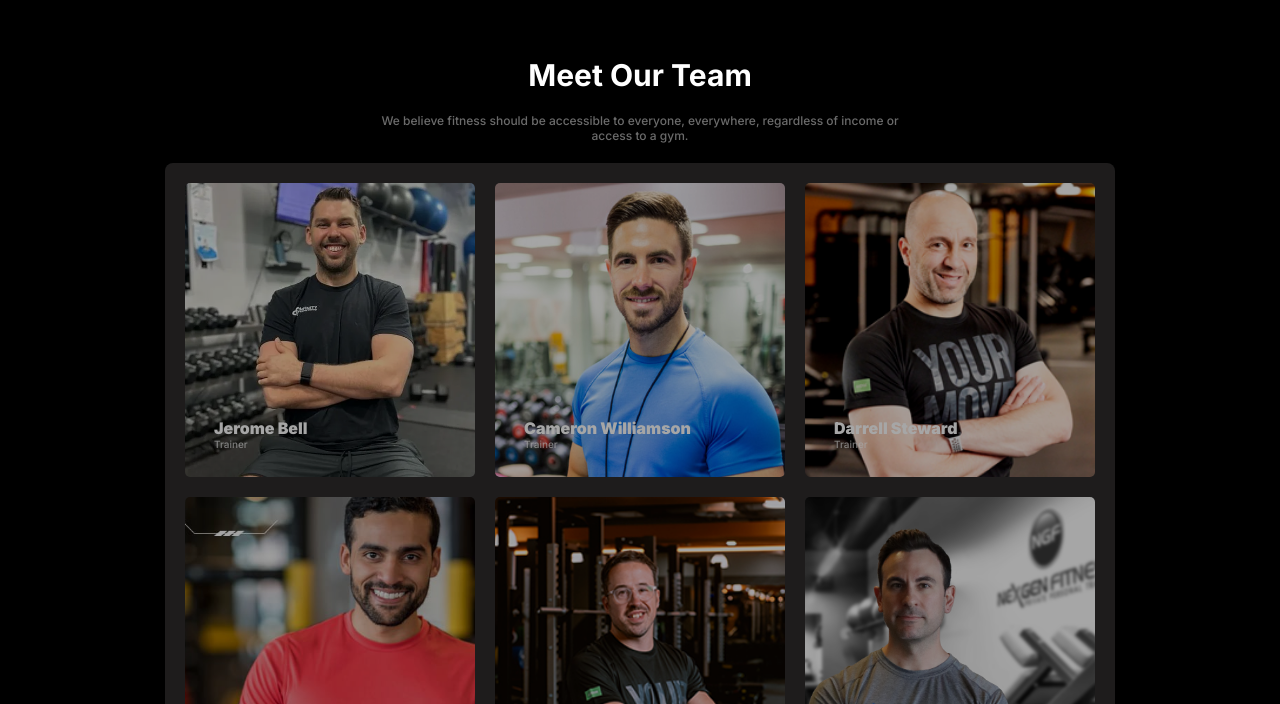
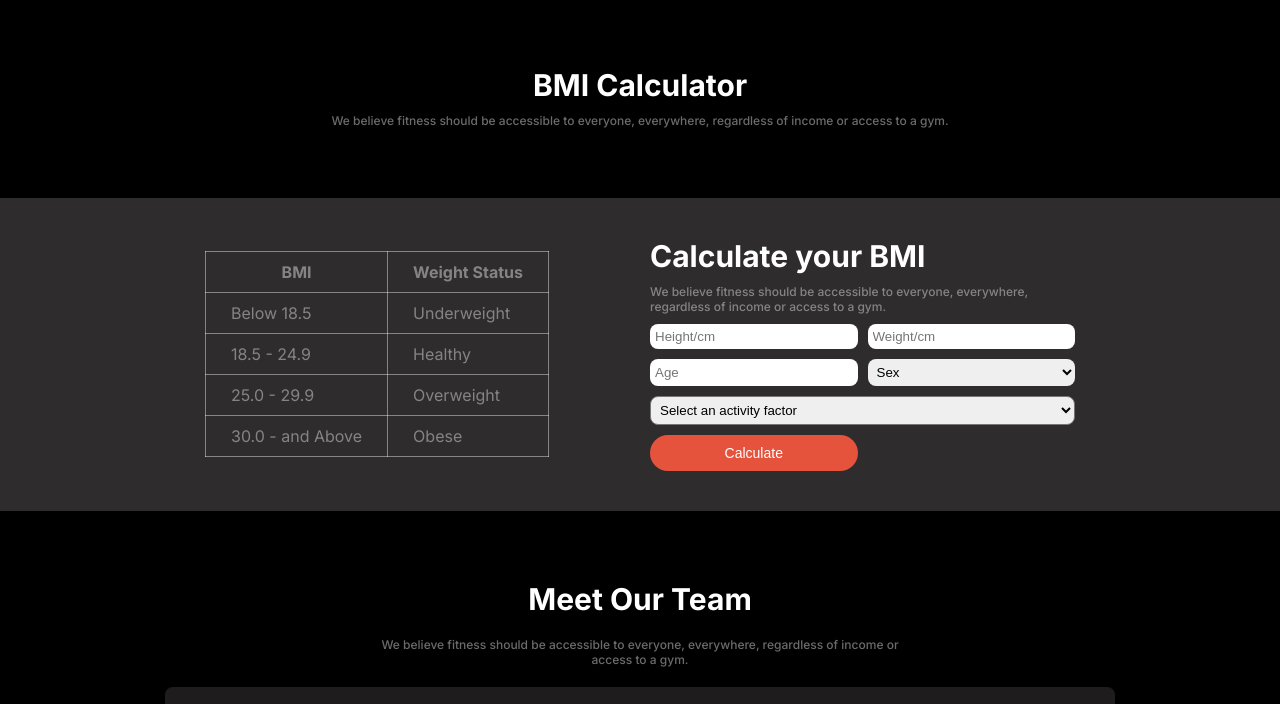
Before and after one commit to AsifaJahanSafa/Vitality, a plain HTML site: page index.html in a window 1280 px wide. Shown: the part 1679-2383 px from the top of the page. Drawn offline with Linux system fonts and the light colour scheme; a web font is replaced by a local one.

Commit message:
added BMI Calculator

```diff
--- a/index.html
+++ b/index.html
@@ -138,6 +138,67 @@
             </div>
           </div>
 
+        <!-- BMI Calulator section -->
+
+            <div class="container BMI-Intro">
+                <h3 class="BMI-title">BMI Calculator</h3>
+                <p class="BMI-des">We believe fitness should be accessible to everyone, everywhere, regardless of income  or access to a gym.</p>
+
+            </div>
+            <div class="BMI-Calculator-con ">
+                <div class="container BMI-count">
+                   <div class="table-con">
+                    <table>
+                        <thead>
+                            <tr>
+                                <th>BMI</th>
+                                <th>Weight Status</th>
+                            </tr>
+                        </thead>
+                        <tbody>
+                            <tr>
+                                <td>Below 18.5</td>
+                                <td>Underweight</td>
+                            </tr>
+                            <tr>
+                                <td>18.5 - 24.9</td>
+                                <td>Healthy</td>
+                            </tr>
+                            <tr>
+                                <td>25.0 - 29.9</td>
+                                <td>Overweight</td>
+                            </tr>
+                            <tr>
+                                <td>30.0 - and Above</td>
+                                <td>Obese</td>
+                            </tr>
+                        </tbody>
+                    </table>
+                   </div>
+                <div class="form-con">
+                    <h3 class="BMI-title form-title">Calculate your BMI</h3>
+                    <p class="BMI-des form-des">We believe fitness should be accessible to everyone, everywhere, regardless of income or access to a gym.</p>
+                    <form action="">
+                        <input type="text" name="" id="" placeholder="Height/cm">
+                        <input type="text" name="" id="" placeholder="Weight/cm">
+                        <input type="text" name="" id="" placeholder="Age">
+                       <select name="" id="" class="Gender">
+                        <option value="Gender">Sex</option>
+                        <option value="Gender">Men</option>
+                        <option value="Gender">Women</option>
+                        <option value="Gender">Custom</option>
+                       </select>
+                       <select name="" id="" class="activity-factor">
+                        <option value="activity factor">Select an activity factor</option>
+                        <option value="activity factor">Walking</option>
+                        <option value="activity factor">Running</option>
+                        <option value="activity factor">Swimming</option>
+                       </select>
+                       <button class="primary-btn">Calculate</button>
+                    </form>
+                </div>
+            </div>
+          </div>
           <!-- meet-our-team-section -->
            <div class="our-team-con container">
             <h3 class="our-team-title">Meet Our Team</h3>
@@ -155,8 +216,8 @@
             </div>
 
             <div class="team-photo">
-                <div class="tean-info">
-                    <h4 class="team-photo-title">Cameron Williamson</h4>
+                <div class="tean-info ">
+                    <h4 class="team-photo-title" >Cameron Williamson</h4>
                     <small><p>Trainer</p></small>
                     </div>
                 <img src="./images/trainer2.png" alt="">
@@ -192,7 +253,8 @@
            </div>
         </div>
     </main>
-    <footer class=" back-color">
+    <!-- footer section -->
+    <footer class=" back-color footer">
         <section class="footer-con-holder ">
             <div class="footer-con container">
                 <div class="footer-left-con">
--- a/styles/responsive.css
+++ b/styles/responsive.css
@@ -167,6 +167,7 @@
     padding:20px;
     background-color:rgba(91, 87, 87, 0.512);
     border-radius: 8px;
+    margin: 0px 10px
 
 }
 .team-photo-title{
@@ -206,8 +207,42 @@
 
 }
 
+/* BMI Calculator */
+
+.BMI-count{
+
+    flex-direction:column;
+    justify-content:center;
+    padding:25px;
+    border-radius:10px;
+    margin:0px 20px
+}
+
+.table-con{
+    width:100%;
+}
+.form-con{
+    width:100%;
+
+}
 
 
+.BMI-title{
+   margin-top:50px;
+}
+.BMI-des{
+
+
+   text-align: left;
+
+
+}
+
+form{
+
+    grid-template-columns:1fr;
+    gap:10px
+}
 
 
 
@@ -351,4 +386,43 @@
     .footer-left-con{
         grid-column:1/span 2;
     }
+
+/* BMI Calculator */
+    .BMI-count{
+
+        flex-direction:column;
+        justify-content:center;
+        padding:20px;
+        border-radius:10px;
+
+    }
+
+    .table-con{
+        width:100%;
+    }
+    .form-con{
+        width:100%;
+
+    }
+
+
+    .BMI-title{
+       margin-top:50px;
+    }
+    .BMI-des{
+
+
+       text-align: left;
+
+
+    }
+
+    form{
+
+        grid-template-columns:1fr;
+        gap:10px
+    }
+
+
+
 }
--- a/styles/styles.css
+++ b/styles/styles.css
@@ -28,6 +28,7 @@
 .container{
     max-width:950px;
     margin:0px auto;
+
 }
 
 .back-color{
@@ -36,7 +37,7 @@
 .home-btn{
     background-color: #E6533C;
     padding:5px 15px;
-    font-size:.65rem;
+    font-size :14px;
     color:white;
     border-radius: 15px;
     border:none
@@ -82,7 +83,7 @@ header{
 
 .nav-title{
     color: #E6533C;
-    font-size: 2rem;
+    font-size:40px;
     font-weight: 700;
 
 }
@@ -104,7 +105,7 @@ header{
     color:white;
     margin:10px 0px;
     text-decoration: none;
-    font-size:.65rem;
+    font-size:14px;
     padding:3px 15px 3px 2px;
 }
 
@@ -371,17 +372,23 @@ header{
 
 
 .tean-info{
+    width:200px;
     position: absolute;
     left:10%;
     top:80% ;
     bottom:20%;
     color:white;
+
 }
 
 .team-photo-title{
+    width:150px;
     font-size: 16px;
     font-weight:900;
-    color:white
+    color:white;
+    white-space: nowrap;
+    overflow: hidden;
+    text-overflow: ellipsis;
 }
 
 .team-photo p{
@@ -394,11 +401,13 @@ header{
 
 footer{
    background-color:#000;
+   padding-top:70px;
 
 }
 
 .footer-con-holder{
     padding-top: 70px;
+    background-color:rgba(91, 87, 87, 0.512);
 
 }
 
@@ -468,3 +477,81 @@ footer{
     color:white;
 
 }
+
+/* BMI Calculator */
+.BMI-Intro{
+   text-align:left;
+    margin-bottom: 20px;
+   margin:0px auto
+}
+.BMI-title{
+    color:white;
+    font-size:30px;
+    font-weight: 700;
+    text-align: center;
+}
+
+.BMI-des{
+    color: rgba(255, 255, 255, 0.42);
+    text-decoration: none;
+    font-size: 12px;
+    font-weight: 500;
+    text-align: center;
+
+    margin:10px auto
+}
+
+.BMI-Calculator-con{
+   background-color:rgba(91, 87, 87, 0.512);
+
+}
+.BMI-count{
+    display:flex;
+    flex-direction: row;
+    justify-content: space-between;
+    align-items: center;
+    gap:20px;
+    margin: 70px auto;
+    padding:40px;
+    border-radius:10px;
+}
+table{
+
+    color: rgba(255, 255, 255, 0.42);
+    border-collapse: collapse;
+}
+
+th,td{
+    border:1px solid rgba(255, 255, 255, 0.42);
+    padding: 10px 25px;
+}
+
+.form-title,.form-des{
+    text-align: left;
+}
+
+.table-con{
+    width: 49%;
+}
+.form-con{
+    width: 49%;
+
+}
+
+form{
+    display: grid;
+    grid-template-columns:repeat(2, 1fr);
+    gap:10px
+}
+
+.activity-factor{
+    grid-column: 1/span 2;
+    padding:5px;
+    border-radius:8px;
+}
+
+form input,.Gender{
+    padding:5px ;
+    border-radius:8px;
+    border:none
+}
```
